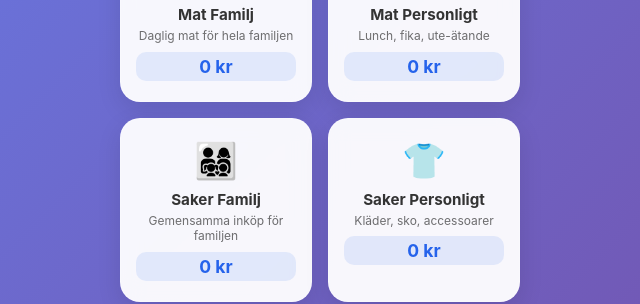
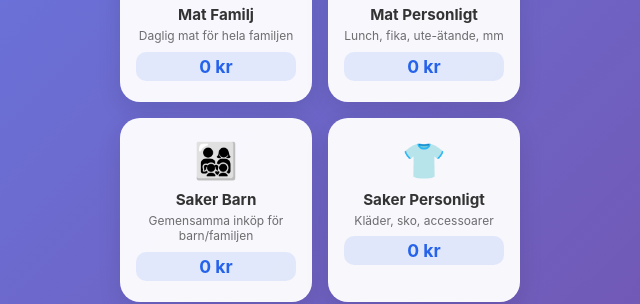
Before and after one commit to westmaticmax-hue/Budget-, a plain HTML site: page index.html in a window 1280 px wide. Shown: the part 227-531 px from the top of the page, 320-960 px from the left. Drawn offline with Linux system fonts and the light colour scheme.

Commit message:
Update index.html

```diff
--- a/index.html
+++ b/index.html
@@ -307,14 +307,14 @@
             <div class="category-card" data-category="mat_personligt">
                 <div class="category-icon">🍎</div>
                 <div class="category-name">Mat Personligt</div>
-                <div class="category-desc">Lunch, fika, ute-ätande</div>
+                <div class="category-desc">Lunch, fika, ute-ätande, mm</div>
                 <div class="amount-display">0 kr</div>
             </div>
 
             <div class="category-card" data-category="saker_familj">
                 <div class="category-icon">👨‍👩‍👧‍👦</div>
-                <div class="category-name">Saker Familj</div>
-                <div class="category-desc">Gemensamma inköp för familjen</div>
+                <div class="category-name">Saker Barn</div>
+                <div class="category-desc">Gemensamma inköp för barn/familjen</div>
                 <div class="amount-display">0 kr</div>
             </div>
 
```
